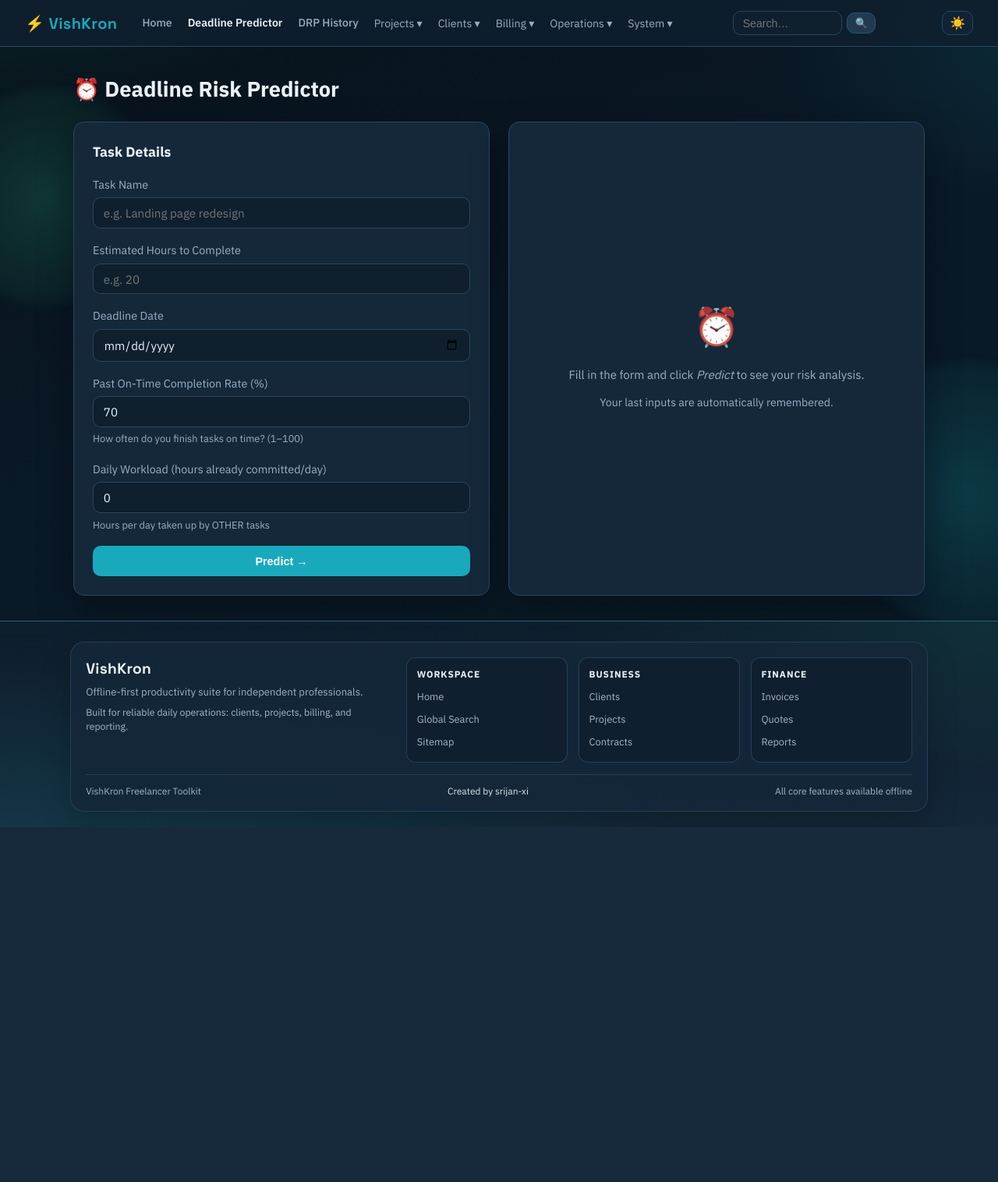
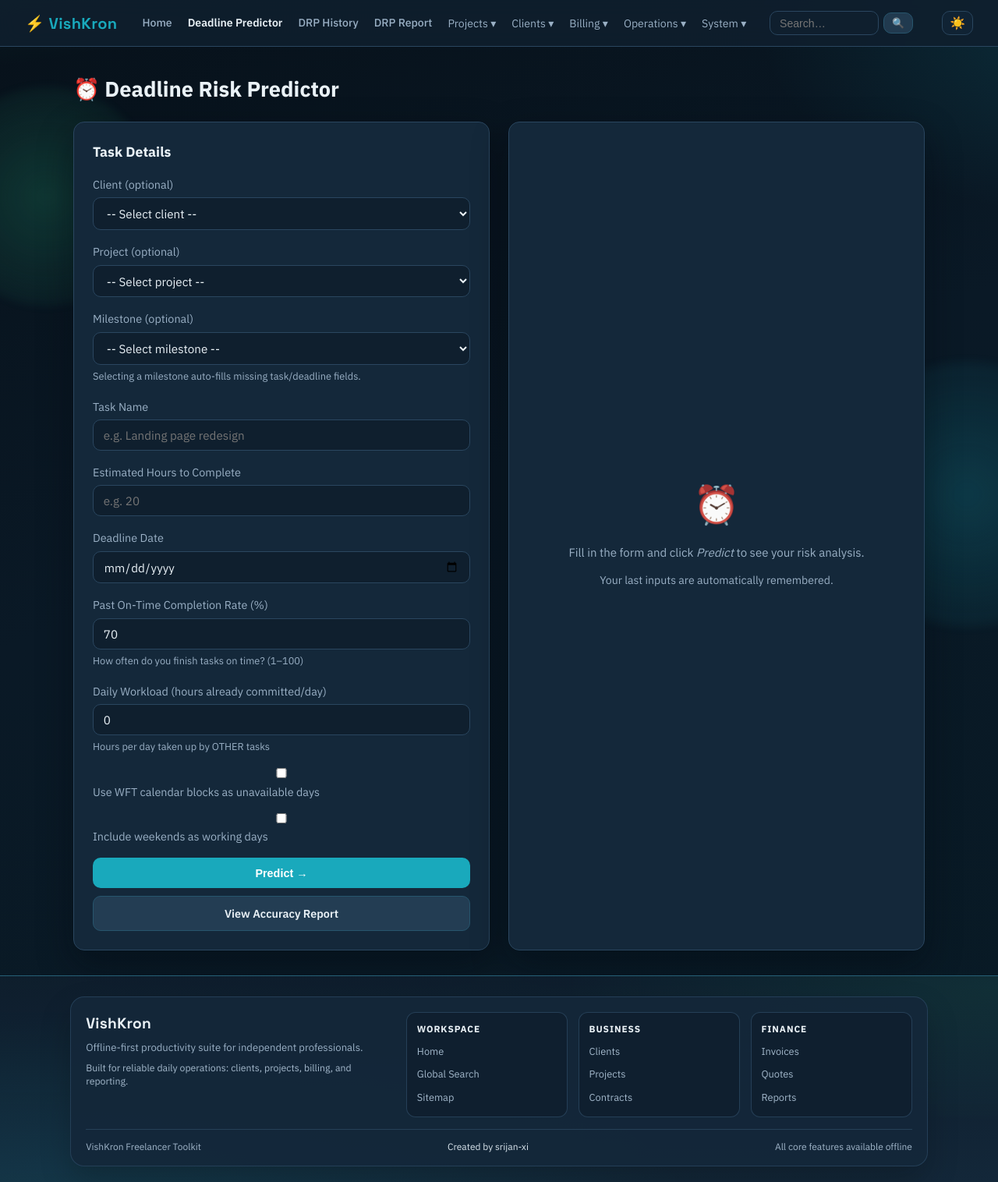
Before and after one commit to Srijan-XI/FLTK, a Flask app: page /drp/ in a window 1280 px wide. Shown: the whole page at 78% size. Before the commit the page ends 1061 px from the top, so only its background shows below. Run offline with Flask 3, Linux system fonts and the light colour scheme.

Commit message:
feat: Enhance DRP with accuracy reporting, milestone integration, and calendar awareness

```diff
--- a/modules/drp/routes.py
+++ b/modules/drp/routes.py
@@ -1,7 +1,85 @@
+from datetime import date, timedelta
+
 from flask import render_template, request, redirect, url_for, flash, session
 from modules.drp import drp_bp
 from modules.drp.predictor import predict
 import modules.drp.history as hist
+from modules.wft import helpers as wft_helpers
+
+
+def _collect_milestones() -> list:
+    milestones: list[dict] = []
+    for project in wft_helpers.get_scoped_projects():
+        project_id = project.get("id")
+        if project_id is None:
+            continue
+        for milestone in wft_helpers.get_milestones(project_id):
+            milestones.append({
+                **milestone,
+                "project_id": project_id,
+                "project_name": project.get("project_name", "Project"),
+                "client_name": project.get("client_name", "Unknown"),
+            })
+    return sorted(milestones, key=lambda m: (m.get("due_date", ""), m.get("name", "")))
+
+
+def _blocked_dates_until(deadline_str: str) -> set[str]:
+    blocked: set[str] = set()
+    try:
+        deadline = date.fromisoformat(deadline_str)
+    except ValueError:
+        return blocked
+
+    today = date.today()
+    if deadline < today:
+        return blocked
+
+    for block in wft_helpers.get_calendar_blocks():
+        try:
+            start = date.fromisoformat(block.get("date_from", ""))
+            end = date.fromisoformat(block.get("date_to", ""))
+        except ValueError:
+            continue
+        if end < start:
+            start, end = end, start
+        overlap_start = max(start, today + timedelta(days=1))
+        overlap_end = min(end, deadline)
+        if overlap_end < overlap_start:
+            continue
+        cursor = overlap_start
+        while cursor <= overlap_end:
+            blocked.add(cursor.isoformat())
+            cursor += timedelta(days=1)
+
+    return blocked
+
+
+def _workload_hint(client_name: str = "") -> float:
+    entries = wft_helpers.get_workhours()
+    if not entries:
+        return 0.0
+
+    today = date.today()
+    window_start = today - timedelta(days=21)
+    total = 0.0
+    days = 0
+    for row in entries:
+        if client_name and str(row.get("client", "")).strip() != client_name.strip():
+            continue
+        try:
+            row_day = date.fromisoformat(str(row.get("date", "")))
+        except ValueError:
+            continue
+        if row_day < window_start or row_day > today:
+            continue
+        try:
+            total += float(row.get("hours", 0.0) or 0.0)
+            days += 1
+        except (TypeError, ValueError):
+            continue
+    if days == 0:
+        return 0.0
+    return round(total / max(days, 1), 1)
 
 
 @drp_bp.route("/", methods=["GET", "POST"])
@@ -9,29 +87,98 @@ def index():
     result = None
     # Restore last inputs from session
     form_data = session.get("drp_last_form", {})
+    clients = wft_helpers.get_clients()
+    projects = wft_helpers.get_scoped_projects()
+    milestones = _collect_milestones()
 
     if request.method == "POST":
         form_data = request.form.to_dict()
+        selected_milestone_id = int(form_data.get("milestone_id") or 0)
+        selected_milestone = next((m for m in milestones if m.get("id") == selected_milestone_id), None)
+
+        if selected_milestone:
+            if not (form_data.get("deadline") or "").strip():
+                form_data["deadline"] = selected_milestone.get("due_date", "")
+            if not (form_data.get("task_name") or "").strip():
+                form_data["task_name"] = selected_milestone.get("name", "Unnamed Task")
+            if not (form_data.get("project_id") or "").strip():
+                form_data["project_id"] = str(selected_milestone.get("project_id") or "")
+
+        if not str(form_data.get("daily_workload", "")).strip():
+            selected_client_id = int(form_data.get("client_id") or 0)
+            selected_client = next((c for c in clients if c.get("id") == selected_client_id), None)
+            workload = _workload_hint(selected_client.get("name", "") if selected_client else "")
+            form_data["daily_workload"] = str(workload)
+
         session["drp_last_form"] = form_data   # persist for next visit
         try:
+            include_weekends = str(form_data.get("include_weekends", "")).lower() in {"1", "true", "on", "yes"}
+            use_calendar = str(form_data.get("use_calendar_blocks", "")).lower() in {"1", "true", "on", "yes"}
+            deadline = form_data.get("deadline", "")
+            blocked_dates = _blocked_dates_until(deadline) if use_calendar else set()
+
+            selected_client_id = int(form_data.get("client_id") or 0)
+            selected_project_id = int(form_data.get("project_id") or 0)
+            selected_client = next((c for c in clients if c.get("id") == selected_client_id), None)
+            selected_project = next((p for p in projects if p.get("id") == selected_project_id), None)
+
             result = predict(
                 task_name=form_data.get("task_name", "Unnamed Task"),
                 estimated_hours=float(form_data.get("estimated_hours", 0)),
-                deadline_str=form_data.get("deadline", ""),
+                deadline_str=deadline,
                 past_speed=float(form_data.get("past_speed", 70)),
                 daily_workload=float(form_data.get("daily_workload", 0)),
+                working_hours_per_day=float(wft_helpers.get_settings().get("working_hours_per_day", 8.0) or 8.0),
+                include_weekends=include_weekends,
+                unavailable_dates=blocked_dates,
+                linked_context={
+                    "client_id": selected_client_id or None,
+                    "client_name": selected_client.get("name") if selected_client else "",
+                    "project_id": selected_project_id or None,
+                    "project_name": selected_project.get("project_name") if selected_project else "",
+                    "milestone_id": selected_milestone_id or None,
+                    "milestone_name": selected_milestone.get("name") if selected_milestone else "",
+                    "calendar_mode": "wft-blocks" if use_calendar else "manual",
+                },
             )
             if "error" not in result:
                 hist.save_prediction(result)
         except (ValueError, TypeError) as e:
             result = {"error": str(e)}
-    return render_template("drp/index.html", result=result, form_data=form_data)
+    return render_template(
+        "drp/index.html",
+        result=result,
+        form_data=form_data,
+        clients=clients,
+        projects=projects,
+        milestones=milestones,
+    )
 
 
 @drp_bp.route("/history")
 def history():
     entries = hist.get_history()
     return render_template("drp/history.html", entries=entries)
+
+
+@drp_bp.route("/history/complete/<int:entry_id>", methods=["POST"])
+def complete_history(entry_id):
+    actual_hours = request.form.get("actual_hours", "")
+    completed_on = request.form.get("completed_on", "")
+    try:
+        if float(actual_hours) <= 0:
+            raise ValueError("Actual hours must be greater than zero.")
+        date.fromisoformat(completed_on)
+    except ValueError:
+        flash("Enter valid completion data (hours and date).", "warning")
+        return redirect(url_for("drp.history"))
+
+    updated = hist.mark_prediction_completed(entry_id, float(actual_hours), completed_on)
+    if updated:
+        flash("Prediction marked as completed. Accuracy report updated.", "success")
+    else:
+        flash("History entry not found.", "warning")
+    return redirect(url_for("drp.history"))
 
 
 @drp_bp.route("/history/delete/<int:entry_id>", methods=["POST"])
@@ -46,3 +193,8 @@ def clear_history():
     hist.clear_history()
     flash("History cleared.", "info")
     return redirect(url_for("drp.history"))
+
+
+@drp_bp.route("/report")
+def report():
+    return render_template("drp/report.html", report=hist.get_accuracy_report())
--- a/templates/base.html
+++ b/templates/base.html
@@ -29,6 +29,7 @@
       <a href="{{ url_for('home') }}" class="{% if endpoint == 'home' %}nav-active{% endif %}">Home</a>
       <a href="{{ url_for('drp.index') }}" class="{% if endpoint == 'drp.index' %}nav-active{% endif %}">Deadline Predictor</a>
       <a href="{{ url_for('drp.history') }}" class="{% if endpoint == 'drp.history' %}nav-active{% endif %}">DRP History</a>
+      <a href="{{ url_for('drp.report') }}" class="{% if endpoint == 'drp.report' %}nav-active{% endif %}">DRP Report</a>
 
       <div class="nav-group" data-nav-group>
         <span class="nav-label {% if projects_active %}nav-active{% endif %}" data-nav-label>Projects ▾</span>
--- a/templates/drp/index.html
+++ b/templates/drp/index.html
@@ -9,6 +9,34 @@
   <div class="card">
     <h2>Task Details</h2>
     <form method="POST">
+
+      <label>Client (optional)
+        <select name="client_id">
+          <option value="">-- Select client --</option>
+          {% for c in clients %}
+          <option value="{{ c.id }}" {% if form_data.get('client_id') == (c.id|string) %}selected{% endif %}>{{ c.name }}</option>
+          {% endfor %}
+        </select>
+      </label>
+
+      <label>Project (optional)
+        <select name="project_id">
+          <option value="">-- Select project --</option>
+          {% for p in projects %}
+          <option value="{{ p.id }}" {% if form_data.get('project_id') == (p.id|string) %}selected{% endif %}>{{ p.project_name }} · {{ p.client_name }}</option>
+          {% endfor %}
+        </select>
+      </label>
+
+      <label>Milestone (optional)
+        <select name="milestone_id">
+          <option value="">-- Select milestone --</option>
+          {% for m in milestones %}
+          <option value="{{ m.id }}" {% if form_data.get('milestone_id') == (m.id|string) %}selected{% endif %}>{{ m.name }} · {{ m.project_name }} · due {{ m.due_date }}</option>
+          {% endfor %}
+        </select>
+        <small>Selecting a milestone auto-fills missing task/deadline fields.</small>
+      </label>
 
       <label>Task Name
         <input type="text" name="task_name" value="{{ form_data.get('task_name','') }}"
@@ -36,7 +64,18 @@
         <small>Hours per day taken up by OTHER tasks</small>
       </label>
 
+      <label>
+        <input type="checkbox" name="use_calendar_blocks" {% if form_data.get('use_calendar_blocks') %}checked{% endif %} />
+        Use WFT calendar blocks as unavailable days
+      </label>
+
+      <label>
+        <input type="checkbox" name="include_weekends" {% if form_data.get('include_weekends') %}checked{% endif %} />
+        Include weekends as working days
+      </label>
+
       <button type="submit" class="btn btn-primary btn-full">Predict →</button>
+      <a href="{{ url_for('drp.report') }}" class="btn btn-secondary btn-full" style="margin-top:.6rem;display:block;text-align:center;">View Accuracy Report</a>
     </form>
   </div>
 
@@ -78,6 +117,10 @@
         <span class="stat-lbl">Days Left</span>
       </div>
       <div class="stat">
+        <span class="stat-val">{{ result.available_days }}</span>
+        <span class="stat-lbl">Working Days</span>
+      </div>
+      <div class="stat">
         <span class="stat-val">{{ result.available_hours }}h</span>
         <span class="stat-lbl">Available Hours</span>
       </div>
@@ -96,6 +139,28 @@
       <strong>Schedule Advice</strong>
       <p>{{ result.schedule_advice }}</p>
     </div>
+
+    {% if result.calendar_summary %}
+    <div class="advice-box">
+      <strong>Calendar Context</strong>
+      <p>
+        Weekends included: {{ 'Yes' if result.calendar_summary.include_weekends else 'No' }} ·
+        Blocked days applied: {{ result.calendar_summary.blocked_days }} ·
+        Working days considered: {{ result.calendar_summary.working_days_considered }}
+      </p>
+    </div>
+    {% endif %}
+
+    {% if result.linked_context and (result.linked_context.client_name or result.linked_context.project_name or result.linked_context.milestone_name) %}
+    <div class="advice-box">
+      <strong>Linked WFT Context</strong>
+      <p>
+        {% if result.linked_context.client_name %}Client: {{ result.linked_context.client_name }}{% endif %}
+        {% if result.linked_context.project_name %} · Project: {{ result.linked_context.project_name }}{% endif %}
+        {% if result.linked_context.milestone_name %} · Milestone: {{ result.linked_context.milestone_name }}{% endif %}
+      </p>
+    </div>
+    {% endif %}
 
     {% if result.alerts %}
     <div class="alerts-box">
```
Also changed, not shown: modules/drp/history.py (+112 -0 lines), modules/drp/predictor.py (+50 -9 lines), templates/drp/history.html (+18 -5 lines), templates/drp/report.html (added, +97 -0 lines), tests/test_drp_enhancements.py (added, +103 -0 lines).
